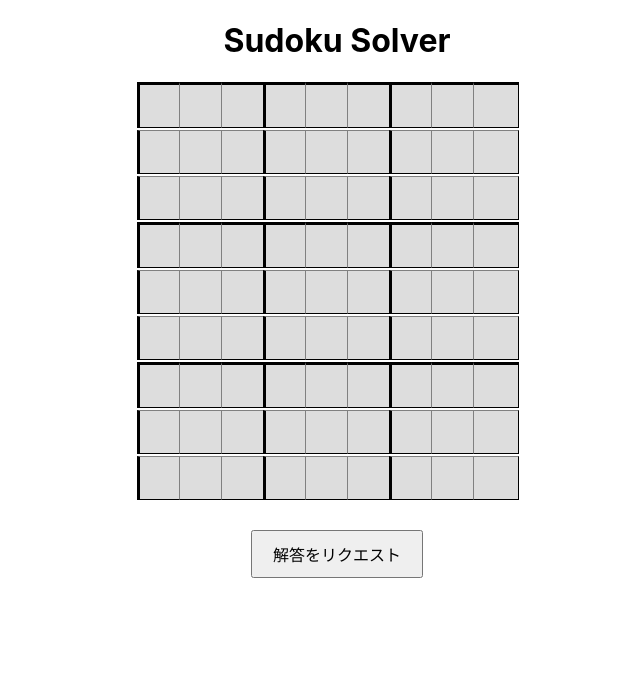
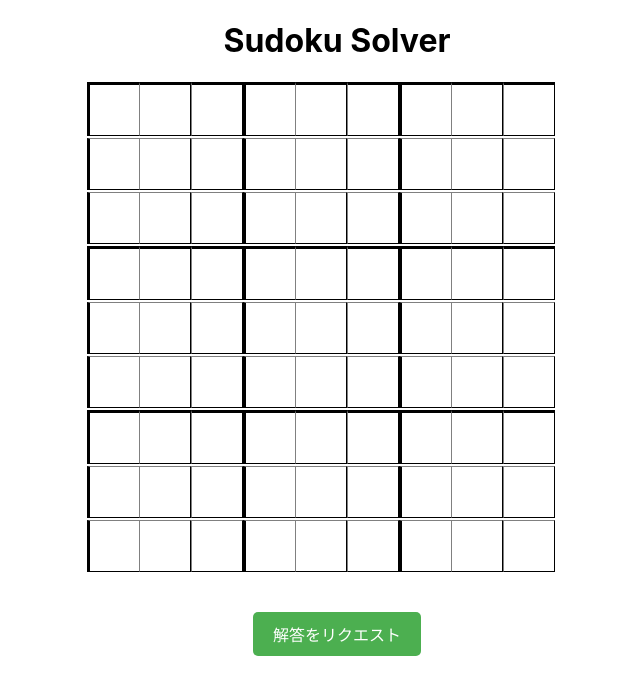
Before and after one commit to masanorimiyamoto-cloud/sudoku-frontend, a React (Create React App) app: page / in a window 1280 px wide. Shown: the top 694 px of the page, without its empty margins (303-943 px from the left). Built offline with nearby package versions, Linux system fonts and the light colour scheme.

Commit message:
スマホ

```diff
--- a/src/SudokuBoard.jsx
+++ b/src/SudokuBoard.jsx
@@ -2,136 +2,134 @@ import React, { useState } from "react";
 import axios from "axios";
 
 function SudokuBoard() {
-  // 初期状態のボード（9x9のゼロ埋め）
-  const initialBoard = Array(9)
-    .fill(null)
-    .map(() => Array(9).fill(0));
+  const initialBoard = Array(9).fill(null).map(() => Array(9).fill(0));
 
-  // React の state
   const [board, setBoard] = useState(initialBoard);
-  const [isUserInput, setIsUserInput] = useState(
-    Array(9).fill(null).map(() => Array(9).fill(false))
-  );
+  const [selectedCell, setSelectedCell] = useState(null); // タップされたセル
 
-  // セルの値が変更されたとき
   const handleChangeCell = (row, col, value) => {
     const val = parseInt(value) || 0;
-
     const newBoard = board.map((rArr) => rArr.slice());
     newBoard[row][col] = val;
     setBoard(newBoard);
-
-    const newUserInput = isUserInput.map((rArr) => rArr.slice());
-    newUserInput[row][col] = true; // ユーザー入力を記録
-    setIsUserInput(newUserInput);
   };
 
-  // 数独ソルバーAPIを呼ぶ
+  const handleCellClick = (row, col) => {
+    setSelectedCell({ row, col });
+  };
+
+  const handleNumberClick = (num) => {
+    if (selectedCell) {
+      handleChangeCell(selectedCell.row, selectedCell.col, num);
+      setSelectedCell(null);
+    }
+  };
+
   const handleSubmit = async (e) => {
     e.preventDefault();
     try {
       const response = await axios.post("https://numplay.onrender.com/solve", {
-        board: board
+        board: board,
       });
-
-      console.log("🟢 解答リクエスト送信: ", response.data);
-
       if (response.data.status === "ok") {
         setBoard(response.data.solution);
       } else {
         alert("解けませんでした: " + response.data.message);
       }
     } catch (error) {
-      console.error("❌ 解答リクエストエラー: ", error);
       alert("サーバーへのリクエストでエラーが発生しました。");
     }
   };
 
-  // 新しい問題を取得
-  const fetchNewPuzzle = async () => {
-    try {
-        console.log("🟢 新しい問題をリクエスト中...");
-        const response = await axios.get("https://numplay.onrender.com/generate", {
-            headers: { "Content-Type": "application/json" },
-            mode: "cors"
-        });
-
-        console.log("🟢 APIレスポンス: ", response.data);
-
-        let rawBoard = response.data.board;
-
-        // 🚨 データが "カンマ区切りの文字列" だった場合、正しい配列に変換
-        if (typeof rawBoard === "string") {
-            console.warn("⚠️ boardが文字列として返ってきています！変換を試みます...");
-            rawBoard = rawBoard.split(",").map(str => {
-                const num = parseInt(str, 10);
-                return isNaN(num) ? 0 : num; // 数値に変換できない場合は 0 にする
-            });
-        }
-
-        // 🚨 データが 1 次元配列(81個) だった場合 → 9x9 に変換
-        if (Array.isArray(rawBoard) && rawBoard.length === 81) {
-            console.log("🔹 boardが 1次元配列(81個) なので 9x9 に変換");
-            const newBoard = [];
-            for (let i = 0; i < 9; i++) {
-                newBoard.push(rawBoard.slice(i * 9, i * 9 + 9));
-            }
-            setBoard(newBoard);
-            setIsUserInput(Array(9).fill(null).map(() => Array(9).fill(false)));
-        } else {
-            console.error("❌ APIからのデータ形式が想定外です:", rawBoard);
-            alert("問題の取得に失敗しました。データ形式が不正です。");
-        }
-    } catch (error) {
-        console.error("❌ 問題取得エラー: ", error);
-        alert("問題の取得に失敗しました。");
-    }
-};
-
-
-  // JSXをreturn
   return (
     <div style={{ textAlign: "center" }}>
       <h1>Sudoku Solver</h1>
       <form onSubmit={handleSubmit}>
-        <div style={{
+        <div
+          style={{
             display: "grid",
-          gridTemplateColumns: "repeat(9, 40px)",
+            gridTemplateColumns: "repeat(9, 50px)",
             gap: "2px",
             margin: "20px auto",
-          maxWidth: "400px"
-        }}>
-          {board &&
-            board.map((rowArr, r) =>
+            maxWidth: "500px",
+          }}
+        >
+          {board.map((rowArr, r) =>
             rowArr.map((cellVal, c) => (
-                <input
+              <div
                 key={`${r}-${c}`}
-                  type="number"
-                  min="0"
-                  max="9"
-                  value={cellVal === 0 ? "" : cellVal}
-                  onChange={(e) => handleChangeCell(r, c, e.target.value)}
+                onClick={() => handleCellClick(r, c)}
                 style={{
-                    width: "40px",
-                    height: "40px",
-                    textAlign: "center",
-                    fontSize: "16px",
-                    backgroundColor: isUserInput[r][c] ? "white" : "#ddd",
-                    fontWeight: isUserInput[r][c] ? "bold" : "normal",
+                  width: "50px",
+                  height: "50px",
+                  display: "flex",
+                  justifyContent: "center",
+                  alignItems: "center",
+                  fontSize: "20px",
+                  backgroundColor:
+                    selectedCell?.row === r && selectedCell?.col === c
+                      ? "lightblue"
+                      : "white",
+                  fontWeight: "bold",
                   border: `1px solid black`,
                   borderTop: r % 3 === 0 ? "3px solid black" : "1px solid gray",
-                    borderLeft: c % 3 === 0 ? "3px solid black" : "1px solid gray"
+                  borderLeft: c % 3 === 0 ? "3px solid black" : "1px solid gray",
+                  cursor: "pointer",
                 }}
-                />
+              >
+                {cellVal !== 0 ? cellVal : ""}
+              </div>
             ))
           )}
         </div>
-        <button type="submit" style={{ margin: "10px", padding: "10px 20px", fontSize: "16px" }}>
+
+        {/* 数字キーパッド */}
+        {selectedCell && (
+          <div style={{ marginTop: "10px" }}>
+            <p>数字を選択:</p>
+            <div
+              style={{
+                display: "grid",
+                gridTemplateColumns: "repeat(3, 50px)",
+                gap: "5px",
+                justifyContent: "center",
+              }}
+            >
+              {[1, 2, 3, 4, 5, 6, 7, 8, 9].map((num) => (
+                <button
+                  key={num}
+                  onClick={() => handleNumberClick(num)}
+                  style={{
+                    width: "50px",
+                    height: "50px",
+                    fontSize: "20px",
+                    borderRadius: "10px",
+                    border: "1px solid gray",
+                    cursor: "pointer",
+                  }}
+                >
+                  {num}
+                </button>
+              ))}
+            </div>
+          </div>
+        )}
+
+        <button
+          type="submit"
+          style={{
+            margin: "20px",
+            padding: "10px 20px",
+            fontSize: "16px",
+            backgroundColor: "#4CAF50",
+            color: "white",
+            border: "none",
+            borderRadius: "5px",
+            cursor: "pointer",
+          }}
+        >
           解答をリクエスト
         </button>
-
-
-
       </form>
     </div>
   );
```
Lines whose indentation alone changed are shown as unchanged.
